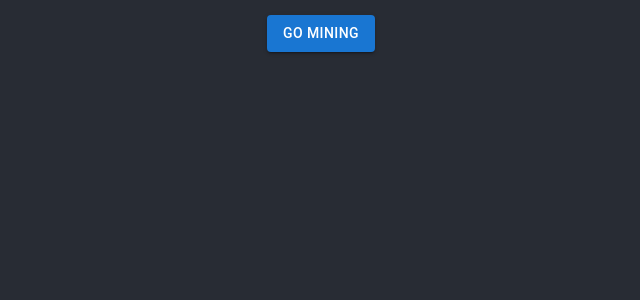
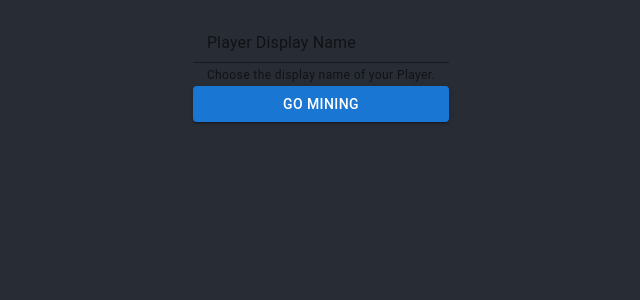
Before and after one commit to TylerSmall19/mining_simulator, a React (Create React App) app in the folder client/: page / in a window 1280 px wide. Shown: the top 300 px of the page, without its empty margins (319-959 px from the left). Built offline with nearby package versions, Linux system fonts and the light colour scheme; no server answers; what excalibur would draw is missing.

Commit message:
Add the ability to create a player -- the start of proper inventory management

```diff
--- a/client/src/components/GameWindow.tsx
+++ b/client/src/components/GameWindow.tsx
@@ -1,23 +1,50 @@
-import { ReactElement, useCallback } from 'react';
+import { ChangeEventHandler, FormEventHandler, ReactElement, useCallback, useState } from 'react';
 import { gameScript } from '../game_logic/gameScript';
-import { Box, Button } from '@mui/material';
+import { Box, Button, FormControl, FormHelperText, Input, InputLabel } from '@mui/material';
 import { renderingEngine } from '../game_logic/rendering/renderingEngine';
 import { InventoryDisplay } from './InventoryDisplay';
 import { PlayerMiner } from '../game_logic/rendering/actors/characters/PlayerMiner';
 import { usePlayerMinerInventory } from '../globals/hooks/useAddItemSubscription';
+import { ApiUtility } from '../utils/ApiUtility';
 
 export const GameWindow = (props: { children: ReactElement }) => {
-  const handleStartClick = useCallback(() => {
-    gameScript.init();
-    renderingEngine.startGame();
-  }, []);
+  const [playerFormValues, setPlayerFormValues] = useState({ playerName: '' });
+  const inventory = usePlayerMinerInventory();
 
-  const inventory = usePlayerMinerInventory();
+  const handleCreate = useCallback<FormEventHandler<HTMLFormElement>>(async (e) => {
+    e.preventDefault();
+    const player = await ApiUtility.createPlayer(playerFormValues)
+    if (player) {
+      gameScript.init();
+      renderingEngine.startGame();
+      if (window.localStorage)
+        window.localStorage.setItem('player', JSON.stringify(player));
+    }
+  }, [playerFormValues]);
+
+  const handleChange = useCallback<ChangeEventHandler<HTMLInputElement>>((e) => {
+    e.preventDefault();
+    setPlayerFormValues({
+      ...playerFormValues,
+      [e.target.name]: e.target.value
+    });
+  }, [playerFormValues, setPlayerFormValues]);
 
   return (
     <Box>
       <Box sx={{ marginBottom: '15px', marginTop: '15px' }}>
-        <Button onClick={handleStartClick} variant='contained' sx={{}}>Go Mining</Button>
+        <FormControl component='form' onSubmit={handleCreate}>
+          <InputLabel htmlFor='my-input'>Player Display Name</InputLabel>
+          <Input
+            id='playerName'
+            name='playerName'
+            aria-describedby='my-helper-text'
+            value={playerFormValues.playerName}
+            onChange={handleChange}
+          />
+          <FormHelperText id='my-helper-text'>Choose the display name of your Player.</FormHelperText>
+          <Button type='submit' variant='contained' sx={{}}>Go Mining</Button>
+        </FormControl>
         <InventoryDisplay inventory={inventory} itemCount={PlayerMiner.inventory.itemCount} />
       </Box>
       {props.children}
--- /dev/null
+++ b/client/src/utils/ApiUtility.ts
@@ -0,0 +1,36 @@
+const API_ROUTES = {
+  player: {
+    create: `${process.env.REACT_APP_API_ROOT_DOMAIN}/players/`
+  }
+}
+
+const createPlayer = async (playerParams: { playerName: string }) => {
+  const { playerName } = playerParams;
+
+  try {
+    const headers = new Headers();
+    headers.append("Content-Type", "application/json");
+    headers.append("Authorization", "Bearer eyabasdlwenlasdcklawef.nakiqernkasdcklmasg.faketoken");
+    const req = new Request(API_ROUTES.player.create, {
+      method: 'post',
+      body: JSON.stringify({
+        playerName
+      }),
+      headers
+    });
+
+    const response = await fetch(req);
+    if (!response.ok) {
+      console.error(await response.json() || 'Something went wrong with your request', response);
+      throw new Error(`Response status: ${response.status}`);
+    }
+
+    return await response.json();
+  } catch (error: any) {
+    console.error(error.message);
+  }
+}
+
+export const ApiUtility = {
+  createPlayer
+}
```
